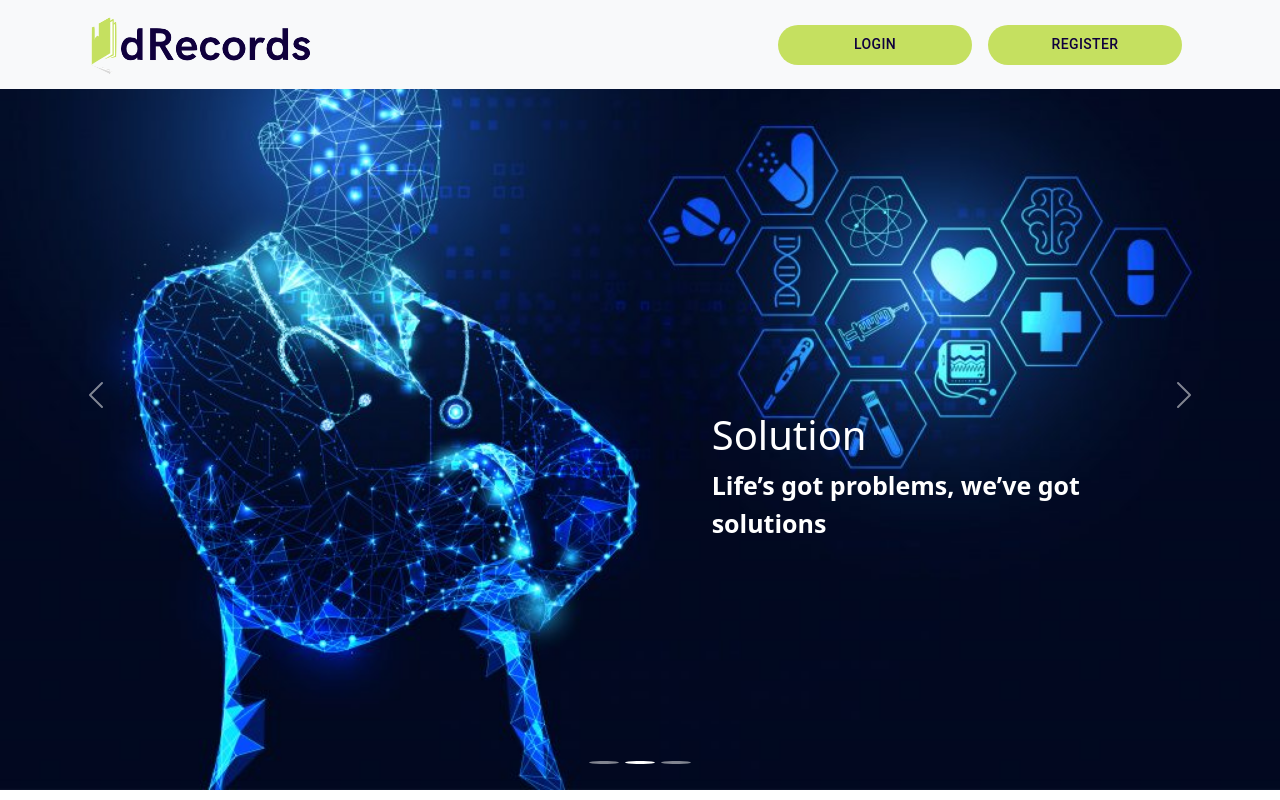
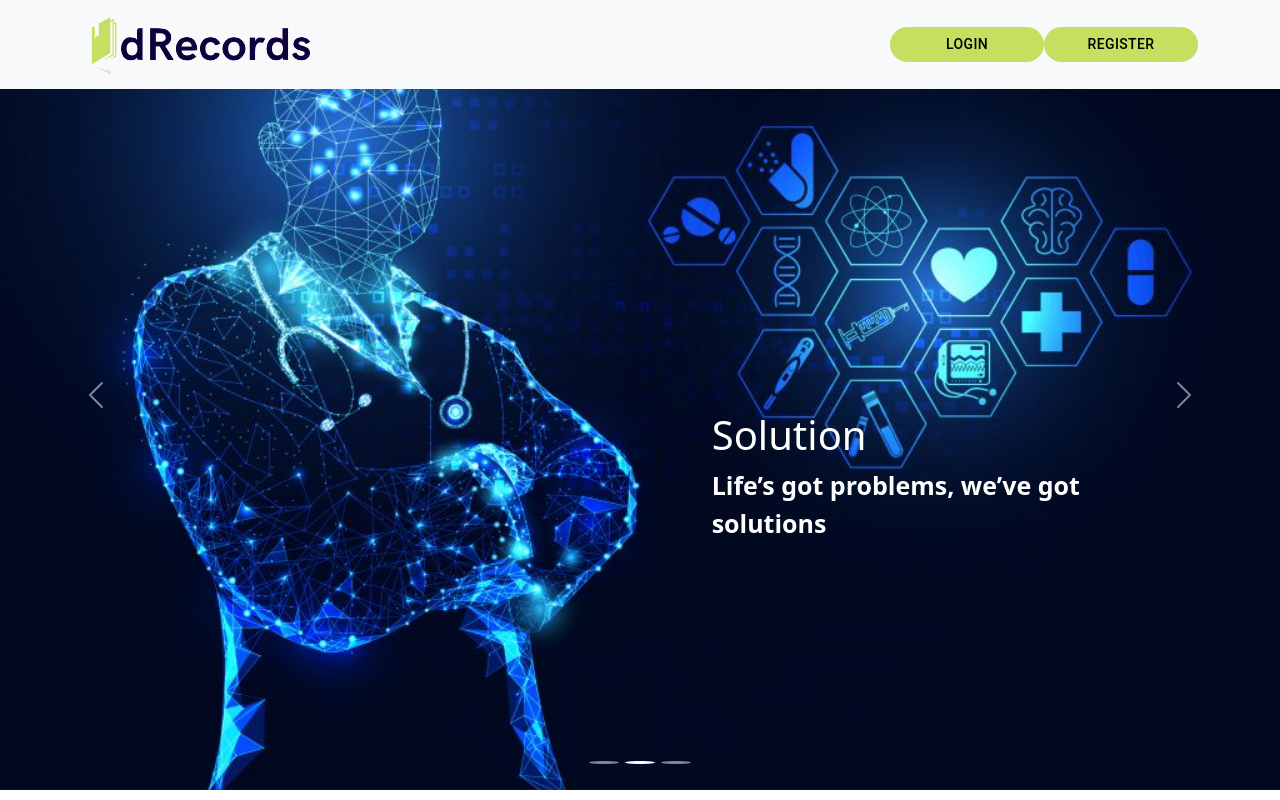
Before and after one commit to valik94/CovidCentral, a React (Create React App) app in the folder client/: page / in a window 1280 px wide. Built offline with nearby package versions, Linux system fonts and the light colour scheme; a web font is replaced by a local one.

Commit message:
change button display main page

```diff
--- a/client/src/components/Login.js
+++ b/client/src/components/Login.js
@@ -121,14 +121,12 @@ export default function Login(props) {
                   setPassword(e.target.value);
                 }}
               />
-
               <Button
                 onClick={handleSubmit}
                 type="submit"
                 fullWidth
                 variant="contained"
                 sx={{ mt: 3, mb: 2, bgcolor: '#0f003d', color: 'white', borderRadius: 7, '&:hover': { bgcolor: '#c5e060', color: "black" } }}
-
               >
                 Login
               </Button>
--- a/client/src/components/NavigationBar.js
+++ b/client/src/components/NavigationBar.js
@@ -23,14 +23,14 @@ export default function NavigationBar(props) {
       return (
         <>
           <Nav.Item>
-            <Button>
-              <Link style={{ textDecoration: 'none', color: '#0f003d' }} to="/login">Login</Link>
-            </Button>
+            <Link style={{ textDecoration: 'none', color: '#0f003d' }} to="/login">
+              <Button sx={{bgcolor: '#c5e060', color:'black', borderRadius: 7, '&:hover':{bgcolor: '#0f003d', color:"white"}}}>Login</Button>
+            </Link>
           </Nav.Item>
           <Nav.Item>
-            <Button>
-              <Link style={{ textDecoration: 'none', color: '#0f003d' }} to="/register">Register</Link>
-            </Button>
+            <Link style={{ textDecoration: 'none', color: '#0f003d' }} to="/register">
+            <Button sx={{bgcolor: '#c5e060', color:'black', borderRadius: 7, '&:hover':{bgcolor: '#0f003d', color:"white"}}}>Register</Button>
+            </Link>
           </Nav.Item>
         </>
       );
@@ -39,12 +39,12 @@ export default function NavigationBar(props) {
       return (
         <>
           <Nav.Item>
-            <Button>
-              <Link style={{ textDecoration: 'none', color: '#0f003d' }} to="/practitioners">Work Board</Link>
-            </Button>
+            <Link style={{ textDecoration: 'none', color: '#0f003d' }} to="/practitioners">
+            <Button sx={{bgcolor: '#c5e060', color:'black', borderRadius: 7, '&:hover':{bgcolor: '#0f003d', color:"white"}}}>Work Board</Button>
+            </Link>
           </Nav.Item>
           <Nav.Item>
-            <Button sx={{ color: '#0f003d' }} onClick={completeLogout}>Logout</Button>
+            <Button sx={{bgcolor: '#c5e060', color:'black', borderRadius: 7, '&:hover':{bgcolor: '#0f003d', color:"white"}}} onClick={completeLogout}>Logout</Button>
           </Nav.Item>
         </>
       );
--- a/client/src/components/navbar.scss
+++ b/client/src/components/navbar.scss
@@ -8,41 +8,4 @@
   font-family:  $font-family-PT;
 }
 
-.nav-item {
-  align-items: center;
-  background-color: #c5e060;
-  border-radius: 100px;
-  box-sizing: border-box;
-  color: #ffffff;
-  cursor: pointer;
-  display: inline-flex;
-  font-family:  $font-family-PT;
-  font-size: 16px;
-  justify-content: center;
-  line-height: 20px;
-  max-width: 480px;
-  min-height: 40px;
-  min-width: 0px;
-  overflow: hidden;
-  padding: 0px;
-  padding-left: 20px;
-  padding-right: 20px;
-  text-align: center;
-  margin-right: 1em;
-  // touch-action: manipulation;
-  // transition: background-color 0.167s cubic-bezier(0.4, 0, 0.2, 1) 0s, box-shadow 0.167s cubic-bezier(0.4, 0, 0.2, 1) 0s, color 0.167s cubic-bezier(0.4, 0, 0.2, 1) 0s;
-  // user-select: none;
-  // -webkit-user-select: none;
-  vertical-align: middle;
-  &:hover, &:focus{
-    background-color: #c5e060;
-    color: #ffffff;
-  }
-  &:active {
-    background: #c5e060;
-    color: rgb(255, 255, 255, .7);
-  }
-}
-
-
 @import '~bootstrap/scss/bootstrap.scss';
--- a/client/src/components/patient/PatientInfo.js
+++ b/client/src/components/patient/PatientInfo.js
@@ -125,9 +125,7 @@ function PatientInfo() {
           <Button
             variant="contained"
             disabled={edit}
-            onClick={(e) => {
-              validationPatient(e.target.value);
-            }}
+            onClick={(e) => { validationPatient(e.target.value) }}
             sx={{ bgcolor: '#0f003d', color: 'white', borderRadius: 7, '&:hover': { bgcolor: 'white', color: "black" } }}
           >
             Save Changes
```
